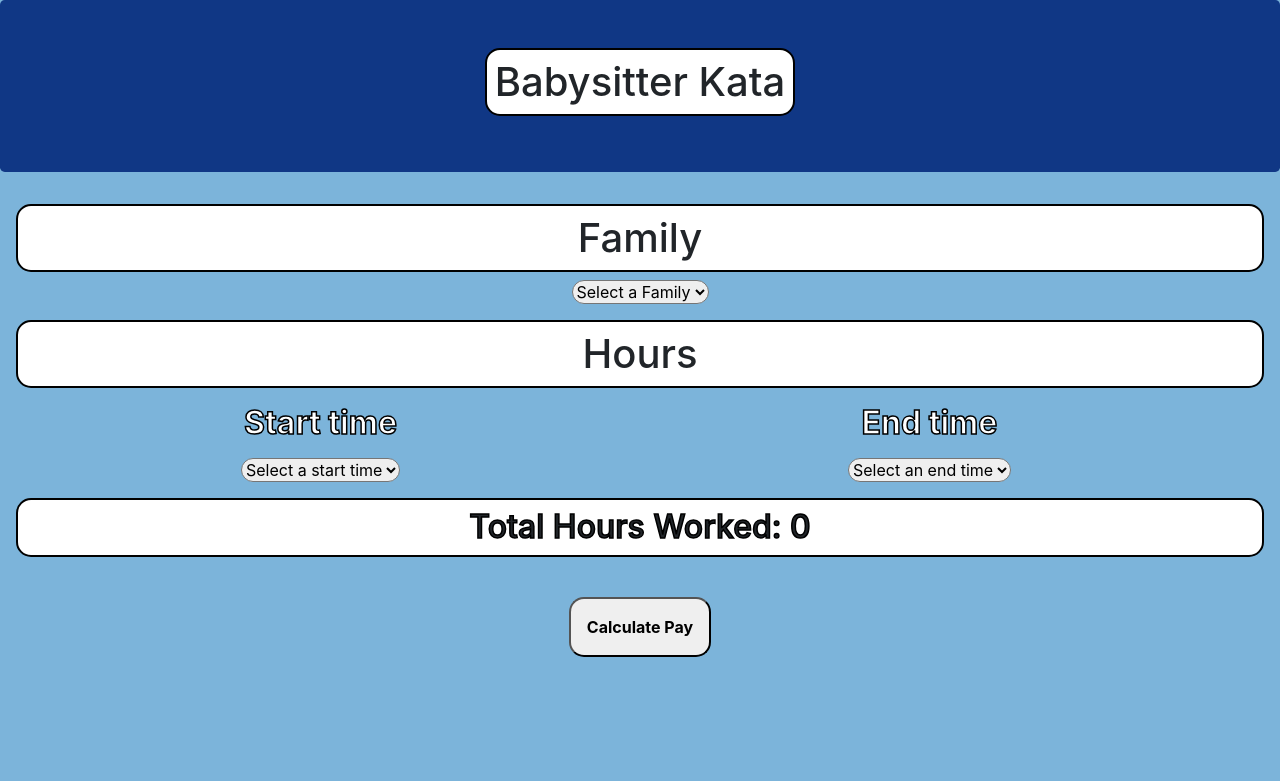
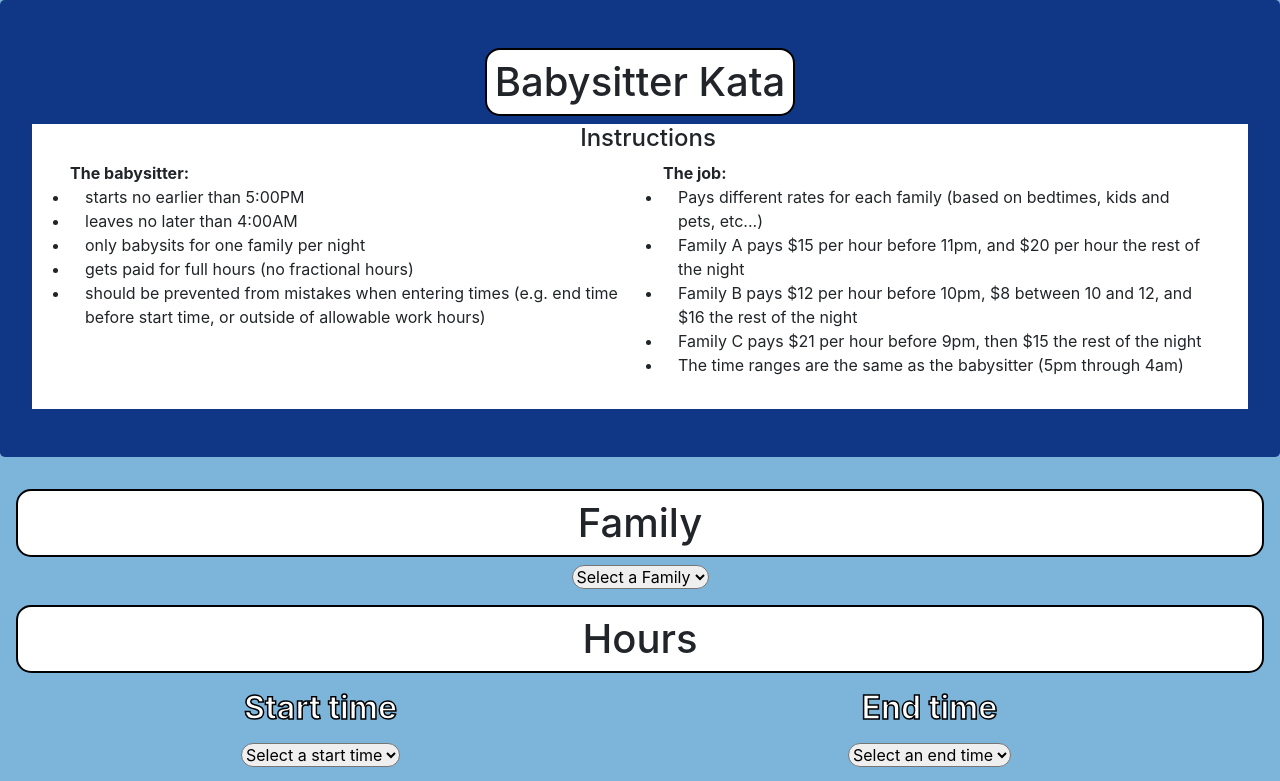
Before and after one commit to anonymokata/158e5ed4-2e46-11ea-8e41-3e128cb21645, a React (Create React App) app in the folder babysitter-kata/: page / in a window 1280 px wide. Shown: the top 781 px of the page. Built offline with nearby package versions, Linux system fonts and the light colour scheme.

Commit message:
added instructions component detailing limits for the user

```diff
--- a/babysitter-kata/src/App.js
+++ b/babysitter-kata/src/App.js
@@ -1,5 +1,6 @@
 import React, { useState } from 'react';
 import './App.css';
+import Instructions from './components/Instructions'
 import Family from './components/Family'
 import Hours from './components/Hours'
 import Total from './components/Total'
@@ -154,6 +155,7 @@ function App() {
       {modal ? <Modal message={message} dismissModal={dismissModal} /> : null}
       <header className="jumbotron py-5">
         <h1 className='mx-auto p-2 bg-white titles'>Babysitter Kata</h1>
+        <Instructions />
       </header>
       <Family handleSelect={handleSelect} />
       <Hours
--- /dev/null
+++ b/babysitter-kata/src/components/Instructions.js
@@ -0,0 +1,29 @@
+import React from 'react'
+
+function Instructions() {
+    return (
+        <div className='mx-auto bg-white row'>
+            <p className='d-flex flex-wrap mx-2 col-12'>
+                <h4 className='col-12'>Instructions</h4>
+                <ul className='col-6 text-left'>
+                    <strong>The babysitter:</strong>
+                    <li className='col-12'>starts no earlier than 5:00PM</li>
+                    <li className='col-12'>leaves no later than 4:00AM</li>
+                    <li className='col-12'>only babysits for one family per night</li>
+                    <li className='col-12'>gets paid for full hours (no fractional hours)</li>
+                    <li className='col-12'>should be prevented from mistakes when entering times (e.g. end time before start time, or outside of allowable work hours)</li>
+                </ul>
+                <ul className='col-6 text-left'>
+                    <strong>The job:</strong>
+                    <li className='col'>Pays different rates for each family (based on bedtimes, kids and pets, etc...)</li>
+                    <li className='col'>Family A pays $15 per hour before 11pm, and $20 per hour the rest of the night</li>
+                    <li className='col'>Family B pays $12 per hour before 10pm, $8 between 10 and 12, and $16 the rest of the night</li>
+                    <li className='col'>Family C pays $21 per hour before 9pm, then $15 the rest of the night</li>
+                    <li className='col'>The time ranges are the same as the babysitter (5pm through 4am)</li>
+                </ul>
+            </p>
+        </div>
+    )
+}
+
+export default Instructions
```
